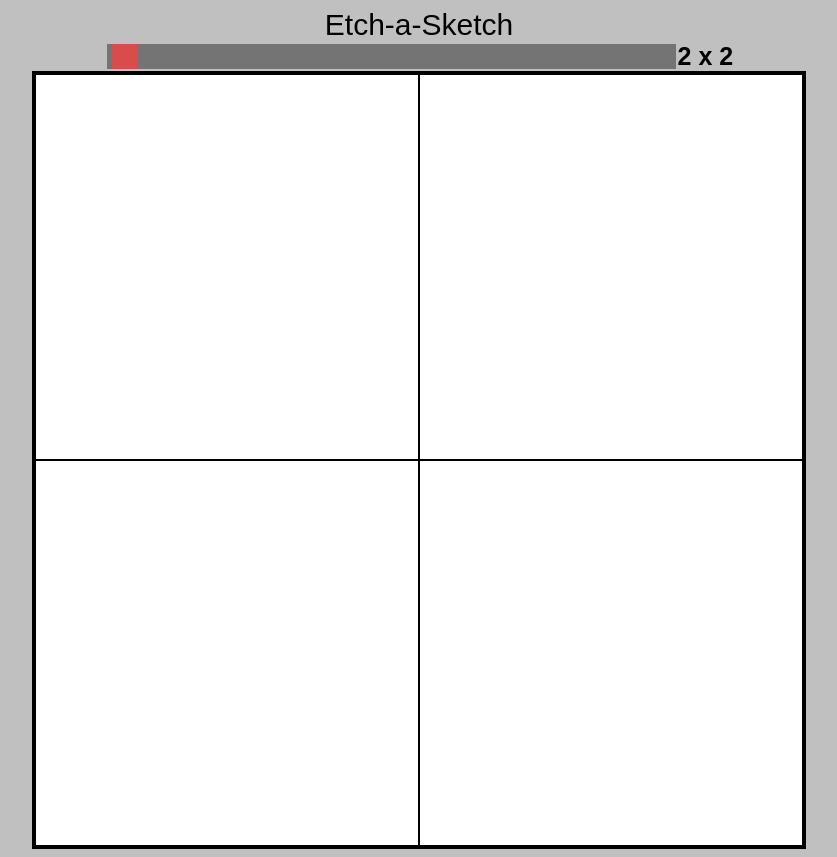
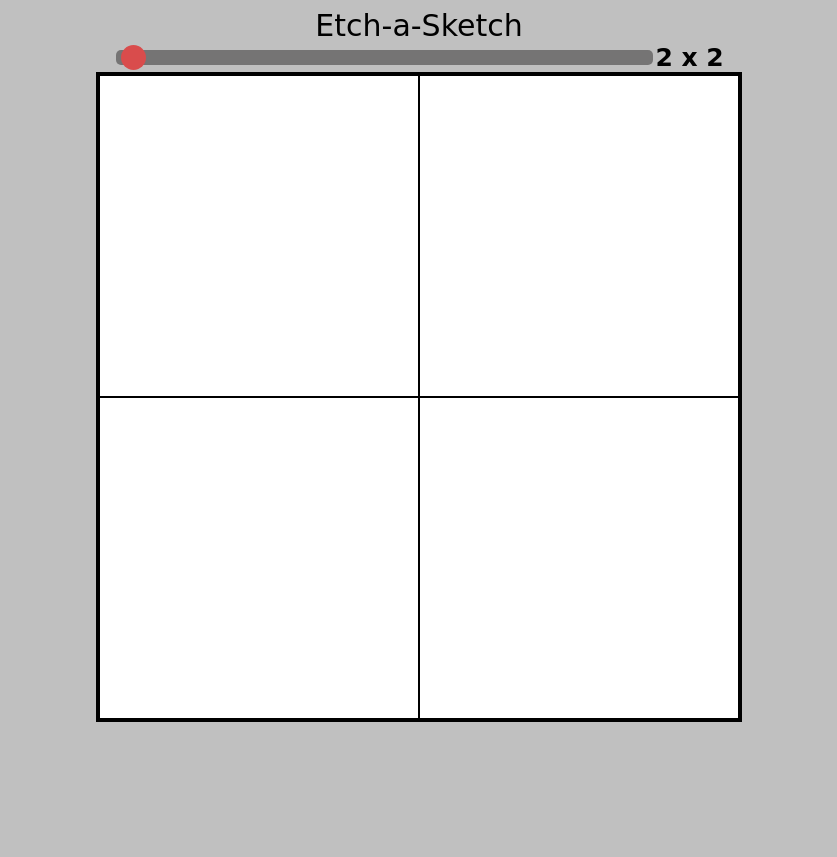
Before and after one commit to SSHage/etch-a-sketch, a plain HTML site: page index.html in a window 1280 px wide. Shown: the whole page, without its empty margins (221-1058 px from the left). After the commit the page ends 800 px from the top, so only its background shows below. Drawn offline with Linux system fonts and the light colour scheme.

Commit message:
changed to circular slider and amended font family

```diff
--- a/javascript.js
+++ b/javascript.js
@@ -29,7 +29,7 @@ function gridSizer(e) {
             const gridboxes = document.createElement("div");
             gridboxes.classList.add("gridbox");
             gridboxes.style.width = width + "%";
-            gridboxes.style.paddingBottom= width + "%";
+            gridboxes.style.paddingBottom = width + "%";
             gridcontainer.appendChild(gridboxes);
             }
         }
--- a/styles.css
+++ b/styles.css
@@ -1,7 +1,7 @@
 .header {
     display: flex;
     justify-content: center;
-    font-family: fantasy;
+    font-family: cursive;
     font-size: 30px;
     text-shadow: 2px;
 }
@@ -14,7 +14,7 @@ body {
 }
 
 .gridcontainer {
-    width: 60vw;
+    width: 50vw;
     height: auto;
     max-width: 100%;
     text-align: center;
@@ -27,9 +27,9 @@ body {
 
 .gridbox {
     border: 0.01px solid black;
-    max-width: 100%;
+    /* width: 100%;
     position: relative;
-    height: 0;
+    height: 0; */
     box-sizing: border-box;
 }
 
@@ -42,6 +42,7 @@ body {
 .slidecontainer {
     display: flex;
     justify-content: center;
+    align-items: center;
     width: 50%; /* Width of the outside container */
 }
 
@@ -49,8 +50,9 @@ body {
 .slider {
   -webkit-appearance: none;  /* Override default CSS styles */
   appearance: none;
-  width: 90%; /* Full-width */
-  height: 25px; /* Specified height */
+  width: 85%; /* Full-width */
+  height: 15px; /* Specified height */
+  border-radius: 5px;
   background: #565555; /* Grey background */
   outline: none; /* Remove outline */
   opacity: 0.7; /* Set transparency (for mouse-over effects on hover) */
@@ -69,6 +71,7 @@ body {
   appearance: none;
   width: 25px; /* Set a specific slider handle width */
   height: 25px; /* Slider handle height */
+  border-radius: 50%;
   background: #e41c1c; /* Red background */
   cursor: pointer; /* Cursor on hover */
 }
@@ -76,13 +79,13 @@ body {
 .slider::-moz-range-thumb {
   width: 25px; /* Set a specific slider handle width */
   height: 25px; /* Slider handle height */
+  border-radius: 50%;
   background: #e41c1c; /* Red background */
   cursor: pointer; /* Cursor on hover */
 }
 
 .value {
-    display: flex;
-    font-family: fantasy;
+    font-family: cursive;
     font-weight: bold;
     font-size: 25px;
 }
```
Also changed, not shown: 1 other file.
